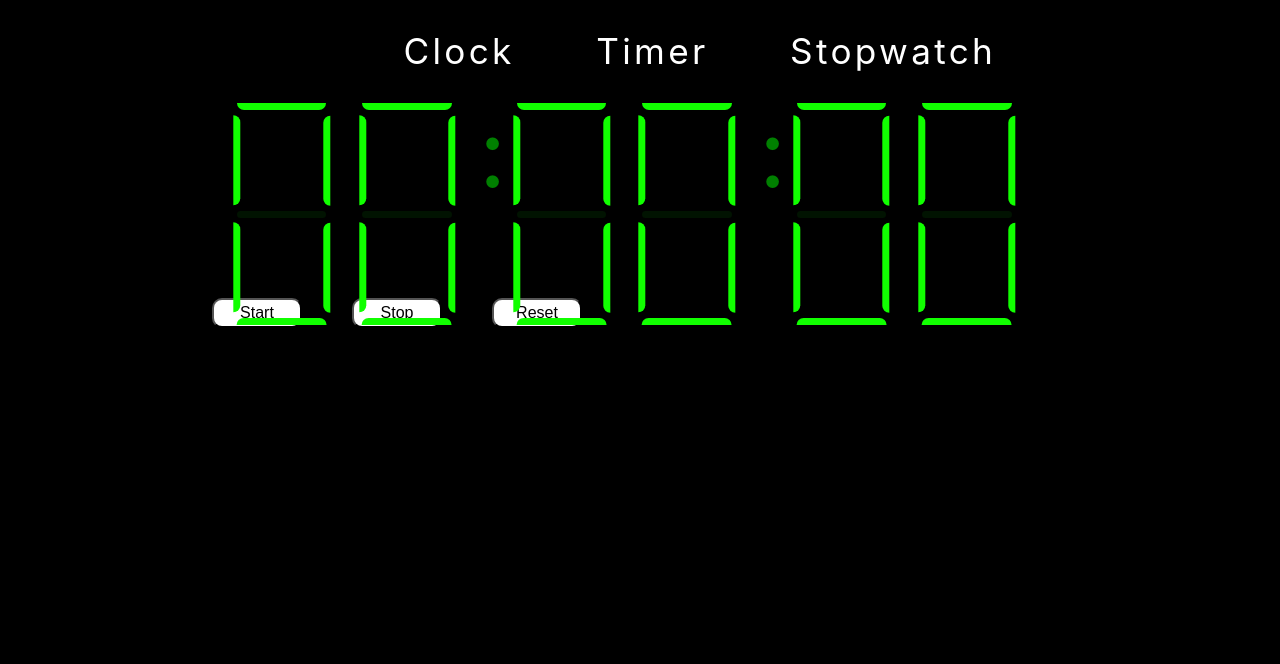
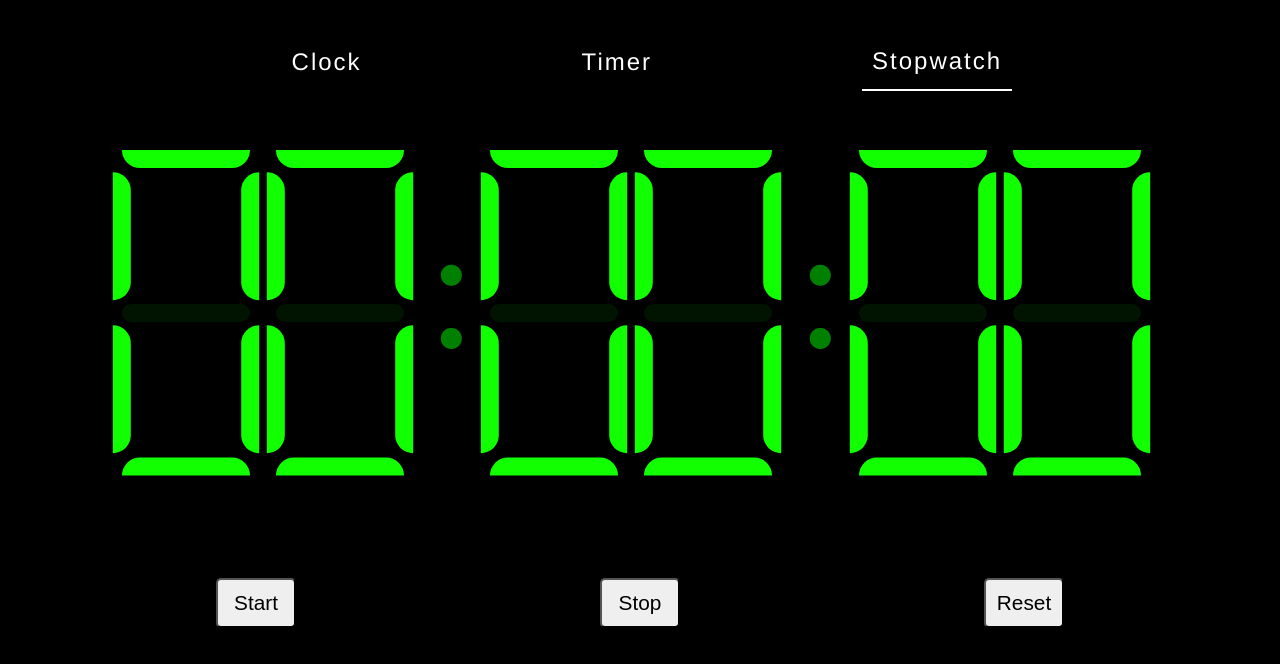
Before and after one commit to Muralivvrsn/digital-clock, a React (Create React App) app: page /stopwatch in a window 1280 px wide. Shown: the top 664 px of the page. Built offline with nearby package versions, Linux system fonts and the light colour scheme.

Commit message:
changed layout based on chrome

```diff
--- a/src/App.css
+++ b/src/App.css
@@ -1,38 +1,55 @@
-.App {
+.App{
+  width: 100%;
+  height: 600px;
+}
+.navBar{
+  margin: 10px auto 20px auto;
+  width: 80%;
+  height: 20%;
+}
+.navBar > nav{
+  margin: auto;
   display: flex;
-  position: relative;
-  flex-flow: column;
-  align-items: center;
-  background-color: rgba(0, 0, 0, 0.9);
   width: 70%;
+  height: 90%;
+  gap: 200px;
+  justify-content: space-around;
+}
+.navBar > nav > a{
+  text-decoration: none;
+  color: rgb(255, 255, 255);
+  background-color: rgb(0, 0, 0);
+  width: 150px;
+  height: 30%;
+  text-align: center;
+  padding:10px;
+  letter-spacing: 2px;
+  font-size: 1.5rem;
+  font-family: 'Franklin Gothic Medium', 'Arial Narrow', Arial, sans-serif;
   margin: auto;
 }
 
+.clockBody{
+  margin: auto;
+  width: 90%;
+  height: 80%;
+}
 .clock-box {
   width: 90%;
   display: flex;
   justify-content: space-between;
   margin: auto;
+  height: 80%;
 }
-button {
-  cursor: pointer;
-  border-radius: 10px;
-  width: 90px;
-  height: 30px;
-  padding:0px 10px;
-  font-size: 16px;
-  text-align: center;
-}
+
 .box {
-  margin-top: auto;
   display: flex;
-  width: 15%;
-  height: 195px;
+  width: 14%;
+  height: 100%;
 }
 .stick {
-  margin: auto;
   width: 10%;
-  height: 7px;
+  height: 2.3%;
   border-bottom-left-radius: 30px;
   border-bottom-right-radius: 30px;
   position: absolute;
@@ -63,15 +80,17 @@ button {
   transform: rotate(90deg);
   margin-left: 5%;
 }
-.clock-box > span{
-  font-size: 2rem;
-  color: white;
-  width: fit-content;
-  height: fit-content;
-  margin-top: 30px;
-  margin-right: 15px;
+.colon{
+  width: 5%;
+  height: 100%;
   color: green;
-  transform: scale(3,3);
+  text-align: center;
+}
+.colon > p{
+  position: absolute;
+  margin-top: 10%;
+  margin-left: 1.5%;
+  transform: scale(10,10);
 }
 .White {
   background-color: rgb(17, 255, 0);
@@ -83,189 +102,78 @@ button {
   background-color: rgb(255, 0, 0);
 }
 
-nav {
-
+.classInput{
+  width: 80%;
+  height: 80%;
   display: flex;
-  justify-content: space-evenly;
-  gap: 12%;
-  scale: 1.1;
-  max-width: 80%;
-  height: auto;
-  margin: 30px;
-  /* border: 2px solid red; */
-}
-nav a{
-  text-decoration: none;
-  color: rgb(255, 255, 255);
-  letter-spacing: 3px;
-}
-.timer{
-  display: flex;
-  flex-direction: column;
-  width: 100%;
-}
-.inputTimer{
-  width: 100%;
-  margin: 20px auto;
-  padding: 10px 20px;
-  display: flex;
-  justify-content: space-evenly;
-  align-items: center;
-}
-input{
-  width: 100px;
-}
-label{
   margin: auto;
-}
-.sp{
-  font-size: 1rem;
-}
-.buttons{
-  width: fit-content;
-  height: fit-content;
-  margin-left: 20px;
-  display: flex;
   justify-content: space-around;
-  gap: 50px;
-}
-#start-btn{
-  background-color: rgb(255, 255, 255);
-}
-#stop-btn{
-  background-color: rgb(255, 255, 255);
-}
-#reset-btn{
-  background-color: rgb(255, 255, 255);
-}
-.Timings{
-  width: 100%;
-  margin: auto;
-}
-button:hover{
-  scale: 1.1;
-  transition: all 0.2s;
-}
-a{
-  width: fit-content;
-  height: fit-content;
-  border-radius: 5px;
-  text-align: center;
-  padding: 2px 10px;
-  font-size: 4vh;
-}
-
-a:hover{
-  background-color: whitesmoke;
-  color: black;
-  scale: 1.1;
-  transition: all 0.2s;
-}
-@media screen and (max-width: 720px) {
-  .stick{
-    height: 5px;
-  }
-  .clock-box > .colon{
-    margin-top: 11%;
-    transform: scale(3,3);
-  }
-  .box{
-    height: 160px;
-  }
-}
-@media screen and (max-width: 480px) {
-  .stick{
-    height: 5px;
-  }
-  .clock-box > .colon{
-    margin-top: 8.5%;
-    transform: scale(2,2);
-  }
-  .box{
-    height: 130px;
-  }
-  a{
-    padding: 2px 8px;
-  }
-}
-@media screen and (max-width: 320px) {
-  .stick{
-    height: 5px;
-  }
-  .clock-box > .colon{
-    margin-top: 5%;
-    transform: scale(1,1);
-  }
-  .box{
-    height: 100px;
-  }
-  a{
-    padding: 1px 5px;
-  }
-}
-.classInput{
-  height: 150px;
-  color: rgb(255, 255, 255);
-  font-size: 8px;
-  padding: auto;
-  margin: auto;
-  background-color: rgb(0, 0, 0);
-  border-radius: 10px;
 }
 .input{
-  width: fit-content;
-  height: fit-content;
-  margin: auto;
+  height: 45%;
+  margin-top: 20%;
 }
 input::-webkit-outer-spin-button,
 input::-webkit-inner-spin-button {
   -webkit-appearance: none;
   margin: 0;
 }
-.input > input{
+
+/* Firefox */
+input[type=number] {
+  -moz-appearance: textfield;
+}
+form > input{
+  width: 50px;
+  height: 50px;
   border-radius: 5px;
-  border: none;
-  width: 20px;
-  height: 20px;
-  text-align: center;
-  margin: 20px 2px 20px 20px;
+  font-size: 1.5rem;
 }
-input:focus{
-  outline: none;
+form > button:hover{
+  transform: scale(1.1);
+  transition: all 0.2s ease;
 }
-#input-btn{
-  border-radius: 3px;
-  font-size: 10px;
-  padding: 5px 10px;
+form > button {
+  cursor: pointer;
   width: fit-content;
   height: fit-content;
-  margin-left: 70px;
-  border: none;
+  padding: 10px 10px 10px 20px;
+  font-size: 1.3rem;
+  border-radius: 5px;
 }
-#input-btn:focus{
-  border: none;
-}
-#input-btn:hover{
-  scale: 1.1;
-  background-color: rgb(255, 255, 255);
-  color: rgb(0, 0, 0);
-  transition: all 0.3s ease-in-out;
+
+.noDisplay{
+  display: none;
 }
 .display{
   display: flex;
 }
-.noDisplay{
-  display: none;
+.stopWatchDivision{
+  width: 100%;
+  height: 100%;
 }
-.inputNoDisplay{
-  display: none;
+.home{
+  height: 85%;
 }
-.inputDisplay{
-  display: block;
+.buttons{
+  margin: 20px auto auto auto;
+  height:15%;
+  display: flex;
+  width: 100%;
+  justify-content: space-around;
 }
-
-form > input{
-  width: 20px;
-  height: 20px;
-  margin: 10px;
+.buttons > button{
+  width: 80px;
+  height: 50px;
+  font-size: 1.3rem;
+  border-radius: 5px;
+  cursor: pointer;
 }
+.buttons > button:hover{
+  transform: scale(1.1);
+  transition: all 0.2s ease;
+}
+.bottomLine{
+  border-bottom: 2px solid rgb(255, 255, 255);
+  border-radius: 0px;
+}
--- a/src/App.js
+++ b/src/App.js
@@ -9,13 +9,17 @@ import Stopwatch from './components/Stopwatch';
 const App = () => {
   return (
     <div className="App">
+      <div className="navBar">
         <Navbar />
+      </div>
+      <div className="clockBody">
         <Routes>
           <Route path="/" exact element={<Clock />}></Route>
           <Route path="/timer" exact element={<Timer />}></Route>
           <Route path="/stopwatch" exact element={<Stopwatch />}></Route>
         </Routes>
       </div>
+    </div>
   );
 };
 
--- a/src/components/Clock.js
+++ b/src/components/Clock.js
@@ -6,7 +6,7 @@ const Clock = () => {
       const [time, fn] = useState(getCurrentTime);
       setInterval(()=>{fn(getCurrentTime())}, 1000);
   return (
-       <Home clockTime={time} displayColor = {'White'}/>
+      <Home clockTime={time} displayColor = {'White'}/>
   )
 }
 
--- a/src/components/Home.js
+++ b/src/components/Home.js
@@ -8,10 +8,10 @@ const Home = (Time) => {
         <div className="clock-box">
             <Card number={parseInt(time[0], 10)} color={displayColor} />
             <Card number={parseInt(time[1],10)} color={displayColor} />
-            <span>:</span>
+            <div className='colon'><p>:</p></div>
             <Card number={parseInt(time[3],10)} color={displayColor} />
             <Card number={parseInt(time[4],10)} color={displayColor} />
-            <span>:</span>
+            <div className='colon'><p>:</p></div>
             <Card number={parseInt(time[6],10)} color={displayColor} />
             <Card number={parseInt(time[7],10)} color={displayColor} />
         </div>
--- a/src/components/Input.js
+++ b/src/components/Input.js
@@ -1,5 +1,5 @@
 
-import React, {useState} from 'react'
+import React, {useState} from 'react';
 const Input = (props) => {
   const [Data , getData] = useState({hr:0,min:0,display:false});
   const update = (e)=>{
@@ -7,7 +7,7 @@ const Input = (props) => {
     e.preventDefault();
   };
   return (
-    <div className={" classInput " + (props.display?' inputNoDisplay':' inputDisplay')}>
+    <div className={" classInput " + (props.display?' noDisplay':' display')}>
         <div className='input'>
             <form action="" onSubmit={update}>
             <input type="number" min={0} max={24} onChange={(e)=>getData({...Data, hr:e.target.value})} autoFocus/>
--- a/src/components/Navbar.js
+++ b/src/components/Navbar.js
@@ -1,11 +1,11 @@
 import React from 'react';
-import { Link } from 'react-router-dom';
+import { NavLink } from 'react-router-dom';
 function Navbar() {
   return (
     <nav>
-        <Link to="/">Clock</Link>
-        <Link to="/timer">Timer</Link>
-        <Link to="/stopwatch">Stopwatch</Link>
+        <NavLink to="/" className={({isActive}) => isActive?'bottomLine':''}  >Clock</NavLink>
+        <NavLink to="/timer" className={({isActive}) => isActive?'bottomLine':''} >Timer</NavLink>
+        <NavLink to="/stopwatch"className={({isActive}) => isActive?'bottomLine':''}>Stopwatch</NavLink>
     </nav>
   )
 }
--- a/src/components/Stopwatch.js
+++ b/src/components/Stopwatch.js
@@ -13,9 +13,9 @@ const Stopwatch = () => {
       }
     },[time,started]);
   return (
-    <div className='timer'>
-        <div className="Timings">
-          <Home clockTime = {time} displayColor = {'White'}/>
+    <div className='stopWatchDivision'>
+        <div className="home">
+            <Home clockTime = {time} displayColor = {'White'}/>
         </div>
         <div className="buttons">
             <button id='start-btn'  onClick={()=>{setTimer(setTime(time));setStarted(true)}}>Start</button>
--- a/src/components/Timer.js
+++ b/src/components/Timer.js
@@ -10,7 +10,6 @@ const Timer = () => {
 
   // data from child
   const putData = (data) => {
-    console.log(data);
     changeTime(getTime(data.hr, data.min, 0));
     showDisplay(data.display);
   };
@@ -18,22 +17,27 @@ const Timer = () => {
   // useEffect hooks
   useEffect(() => {
     if (true && isDisplay) {
-      localStorage.setItem(key, JSON.stringify([time,isDisplay]));
+      localStorage.setItem(key, JSON.stringify([time, isDisplay]));
       setTimeout(() => {
         changeTime(reduceTime(time));
       }, 1000);
     }
-  }, [time,isDisplay]);
+  }, [time, isDisplay]);
   useEffect(() => {
+    if (isDisplay) {
       const prevData = JSON.parse(localStorage.getItem(key));
-    changeTime(prevData[0]);
-    showDisplay(prevData[1]);
-  }, [time,isDisplay]);
+      changeTime(prevData[0]);
+      showDisplay(prevData[1]);
+    }
+  }, [time, isDisplay]);
   return (
-    <div className="timer">
+    <div className="TimerDivision">
       <Input func={putData} display={isDisplay} />
       <div className={isDisplay ? "display" : "noDisplay"}>
-        <Home clockTime={isDisplay?time:"00:00:00"} displayColor={"White"} />
+        <Home
+          clockTime={isDisplay ? time : "00:00:00"}
+          displayColor={"White"}
+        />
       </div>
     </div>
   );
```
Lines whose indentation alone changed are shown as unchanged.
